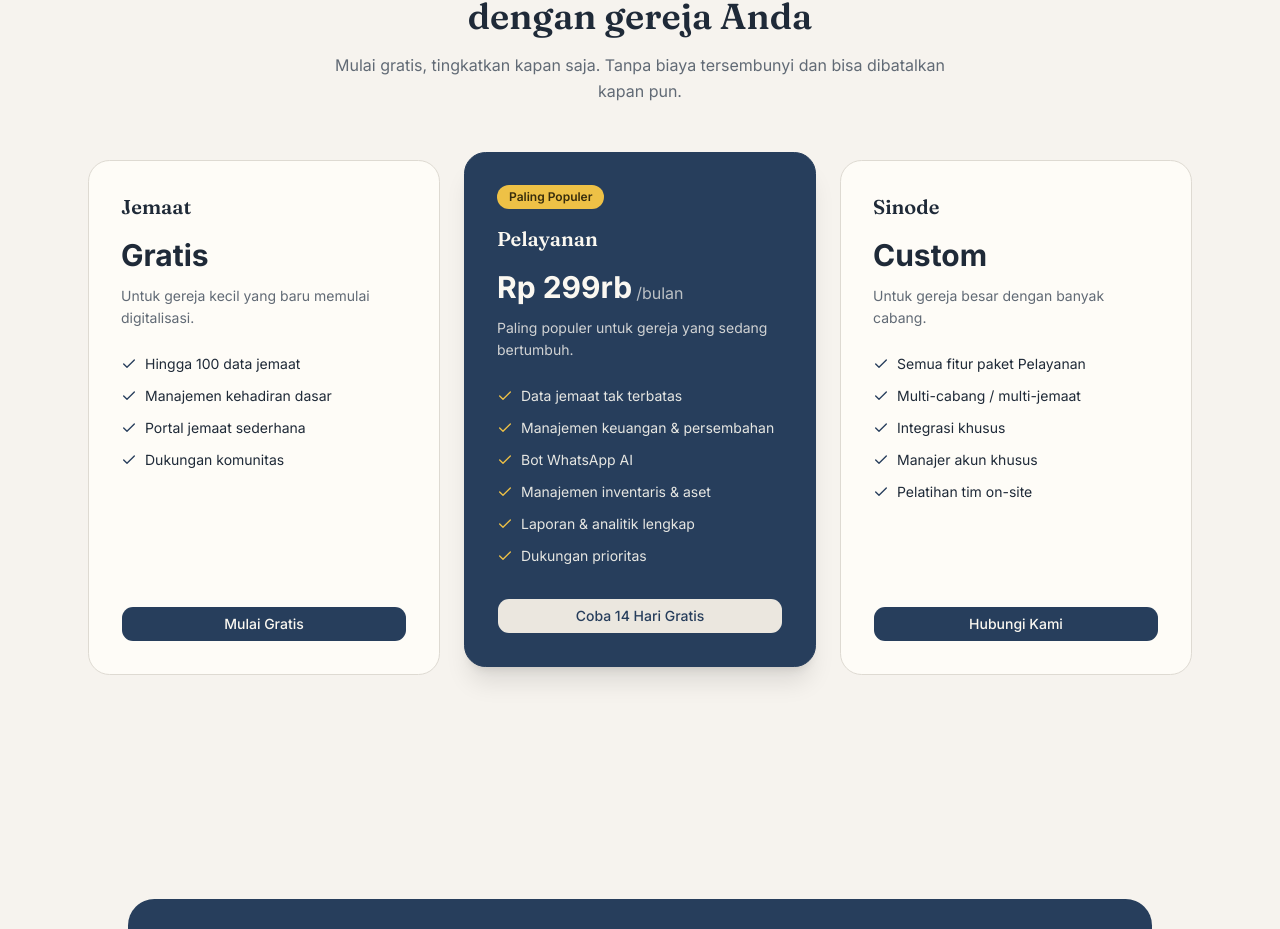
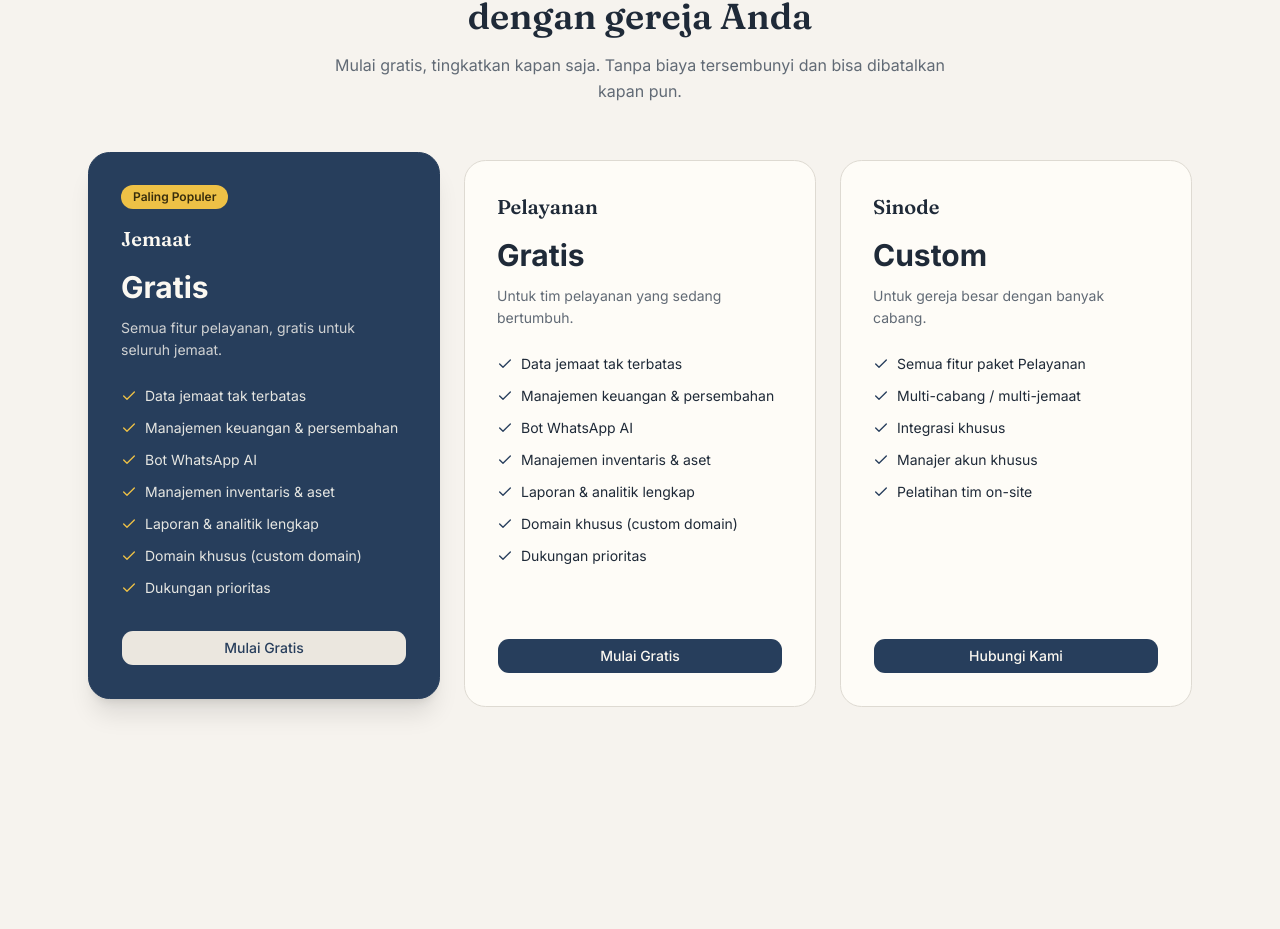
Before and after one commit to MoonX388/landing-page-gereja, a Next.js app: page / in a window 1280 px wide. Shown: the part 4685-5614 px from the top of the page. Built offline with nearby package versions, Linux system fonts and the light colour scheme.

Commit message:
feat: update pricing plans and features descriptions
Updated pricing plan descriptions and features for Jemaat and Pelayanan plans.

Co-authored-by: MoonX388 <178559373+MoonX388@users.noreply.github.com>

```diff
--- a/components/pricing.tsx
+++ b/components/pricing.tsx
@@ -6,31 +6,35 @@ const plans = [
     name: "Jemaat",
     price: "Gratis",
     period: "",
-    description: "Untuk gereja kecil yang baru memulai digitalisasi.",
-    features: [
-      "Hingga 100 data jemaat",
-      "Manajemen kehadiran dasar",
-      "Portal jemaat sederhana",
-      "Dukungan komunitas",
-    ],
-    cta: "Mulai Gratis",
-    highlighted: false,
-  },
-  {
-    name: "Pelayanan",
-    price: "Rp 299rb",
-    period: "/bulan",
-    description: "Paling populer untuk gereja yang sedang bertumbuh.",
+    description: "Semua fitur pelayanan, gratis untuk seluruh jemaat.",
     features: [
       "Data jemaat tak terbatas",
       "Manajemen keuangan & persembahan",
       "Bot WhatsApp AI",
       "Manajemen inventaris & aset",
       "Laporan & analitik lengkap",
+      "Domain khusus (custom domain)",
       "Dukungan prioritas",
     ],
-    cta: "Coba 14 Hari Gratis",
+    cta: "Mulai Gratis",
     highlighted: true,
+  },
+  {
+    name: "Pelayanan",
+    price: "Gratis",
+    period: "",
+    description: "Untuk tim pelayanan yang sedang bertumbuh.",
+    features: [
+      "Data jemaat tak terbatas",
+      "Manajemen keuangan & persembahan",
+      "Bot WhatsApp AI",
+      "Manajemen inventaris & aset",
+      "Laporan & analitik lengkap",
+      "Domain khusus (custom domain)",
+      "Dukungan prioritas",
+    ],
+    cta: "Mulai Gratis",
+    highlighted: false,
   },
   {
     name: "Sinode",
```
